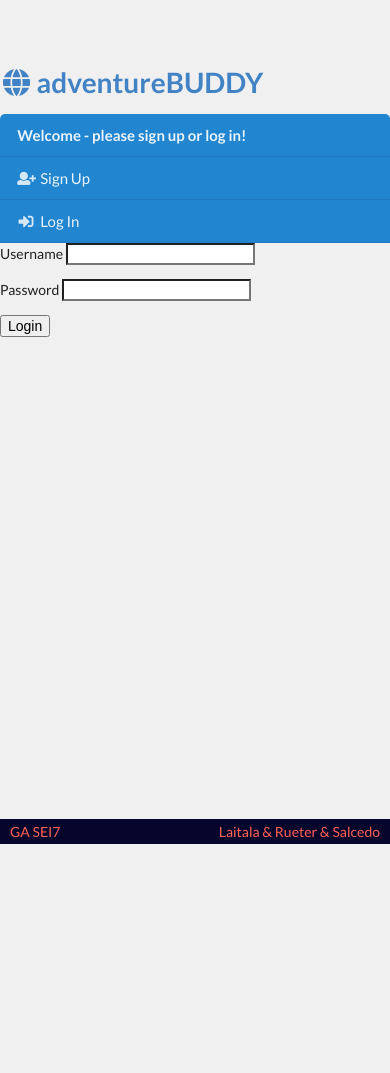
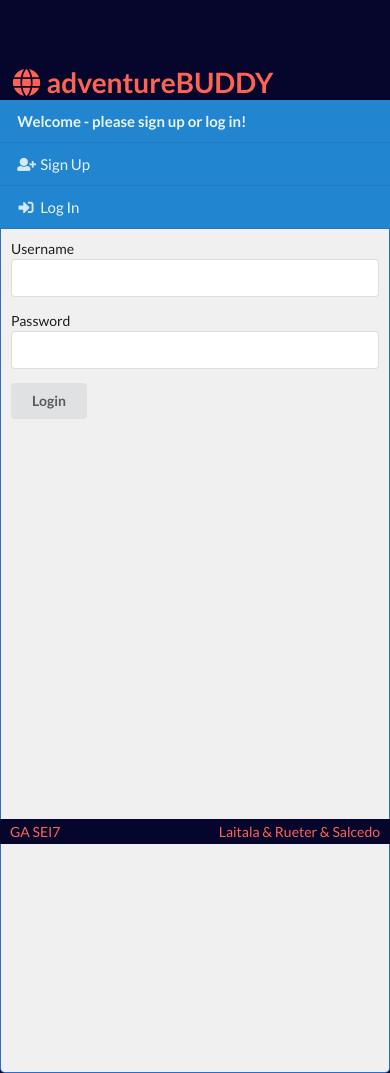
Before and after one commit to masalcedo88/ReactExperiences, a Django app: page /accounts/login/ in a window 390 px wide. Before the commit the page ends 844 px from the top, so only its background shows below. Run offline with Django 3.2, Linux system fonts and the light colour scheme.

Commit message:
makes headway styling login and signup forms, makes changes to mobile view

```diff
--- a/accounts/templates/login.html
+++ b/accounts/templates/login.html
@@ -4,8 +4,8 @@
 {% if error %}
   <p style="background-color:firebrick;">{{error}}</p>
 {% endif %}
-
-<section class="form-section">
+<section class="page_content">
+  <section class="ui form form-section">
     <form action="{% url 'login' %}" method="POST">
     {% csrf_token %}
     <p>
@@ -16,8 +16,9 @@
       <label for="password">Password</label>
       <input type="password" name="password" maxlength="25" minlength="4" required>
     </p>
-  <button type="submit">Login</button>
+    <button class="ui button" type="submit">Login</button>
     </form>
+  </section>
 </section>
 
 {% endblock %}
--- a/main_app/static/css/main.css
+++ b/main_app/static/css/main.css
@@ -10,7 +10,6 @@
 }
 body {
   background-color: var(--bg_light);
-  /* padding: 0 10px; */
 }
 header {
   height: 100px;
@@ -24,6 +23,7 @@ header {
 }
 #top_menu {
   border-radius: 5px 5px 0px 0px;
+  margin: 0px;
 }
 nav {
   background-color: var(--bg_dark);
@@ -56,10 +56,11 @@ nav {
   color: var(--text_contrast);
 }
 .page_content {
-  /* background-color: rgba(255, 0, 0, 0.2); */
+  background: var(--bg_light);
   max-width: 1300px;
+  min-height: 100%;
   margin: 0 auto;
-  /* margin-top: 4px; */
+  margin-bottom: 25px;
   padding: 10px 10px;
   border-left: 1px solid var(--tab_label);
   border-right: 1px solid var(--tab_label);
@@ -71,12 +72,16 @@ nav {
   justify-content: space-between;
 }
 .hover-zoom {
+  height: 200px;
   overflow: hidden;
+}
+.hover-zoom img {
+  height: 100% !important;
+  width: 100%;
+  object-fit: cover;
 }
 .hover-zoom:hover img {
   transition: transform 0.75s ease;
-}
-.hover-zoom:hover img {
   transform: scale(1.125);
 }
 
@@ -99,8 +104,8 @@ nav {
   justify-content: flex-start;
   height: 100%;
 }
-main {
-  position: relative;
+.form-section {
+  max-width: 400px;
 }
 footer {
   display: flex;
@@ -118,11 +123,22 @@ footer p {
   line-height: 25px;
 }
 @media only screen and (max-width: 500px) {
+  header {
+    padding: 0px 10px;
+    background: var(--bg_dark);
+    color: var(--text_contrast);
+  }
+  header a {
+    color: var(--text_contrast);
+  }
+  body {
+    background-color: var(--bg_dark);
+  }
   .greeting {
     visibility: hidden;
     height: 0;
   }
-  /* #top_menu {
-    border-radius: 5px 5px 5px 5px;
-  } */
+  #top_menu {
+    border-radius: 0px;
+  }
 }
--- a/main_app/templates/base.html
+++ b/main_app/templates/base.html
@@ -57,6 +57,7 @@
           </div>
         </div>
         {% endif %}
+        <div class="push"></div>
       </section>
 
       {% block content %} {% endblock %}
```
Also changed, not shown: accounts/templates/signup.html (+6 -3 lines), main_app/templates/profile.html (+9 -10 lines), main_app/static/media/adventure_image/bikepacking.jpg (added), main_app/static/media/adventure_image/bikepacking_UcM49fA.jpg (added), main_app/static/media/adventure_image/campfire.jpg (added), main_app/static/media/adventure_image/campfire_Ux6wsgu.jpg (added), main_app/static/media/adventure_image/forestpath.jpg (added), 7 other files. Lines whose indentation alone changed are shown as unchanged.
